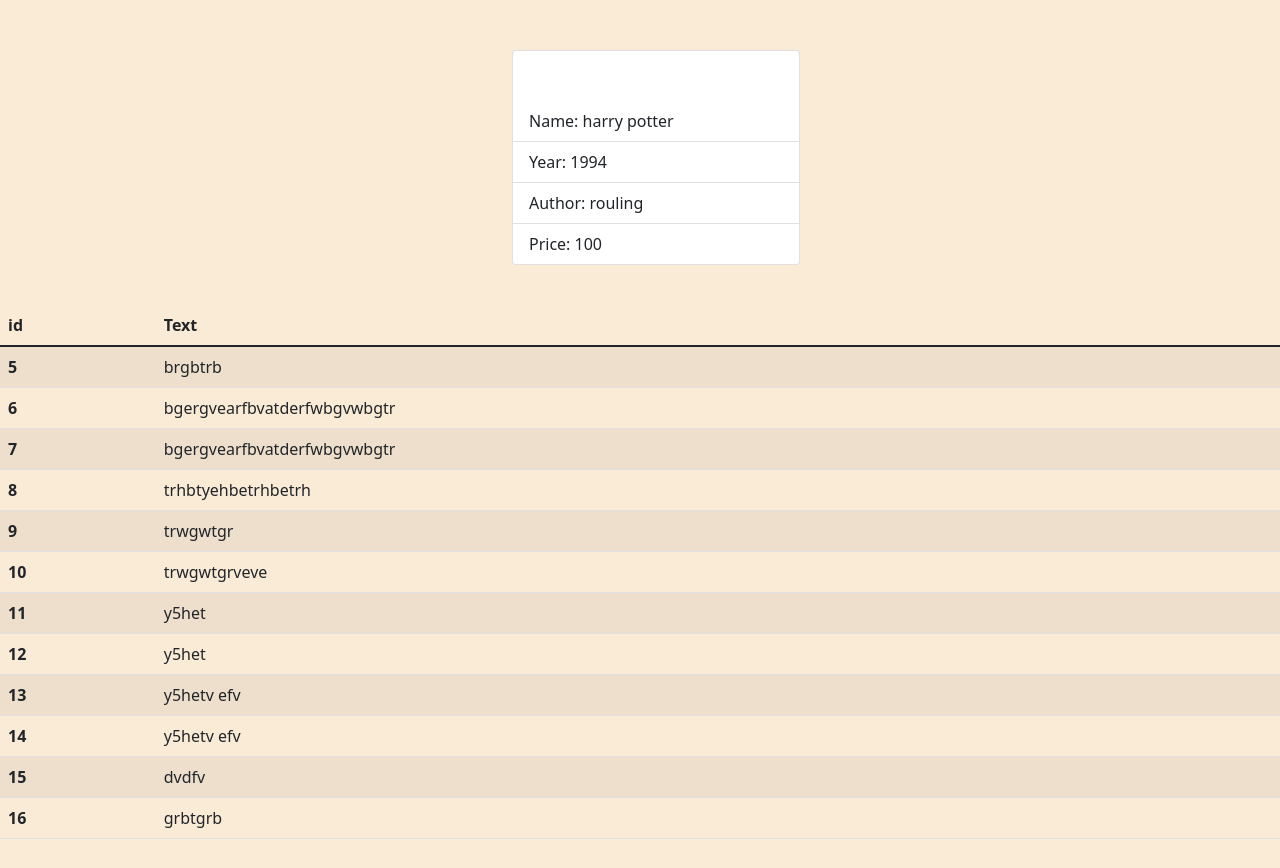
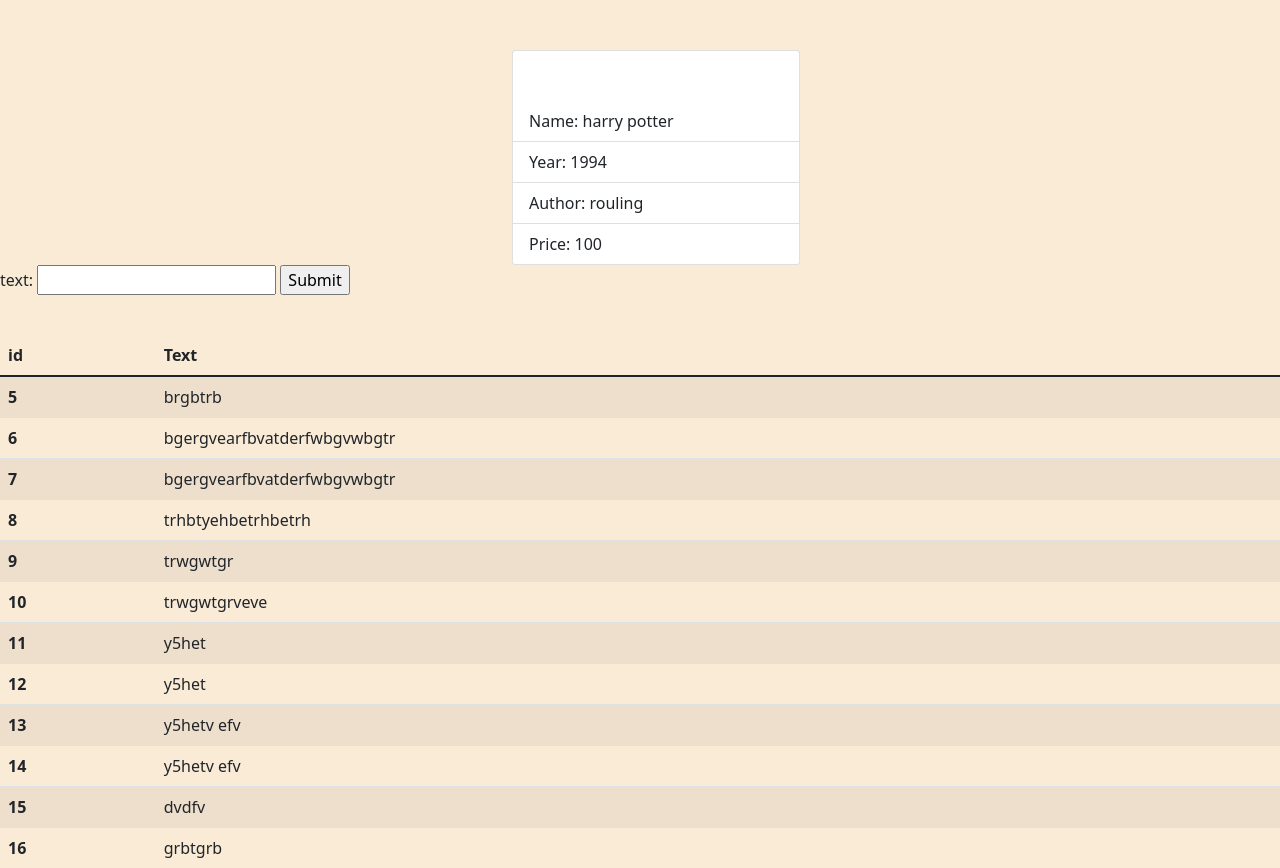
Before and after one commit to mashaBurdo/books, a Django app: page /app/book/1/ in a window 1280 px wide. Shown: the top 868 px of the page. Before the commit the page ends 839 px from the top, so only its background shows below. Run offline with Django 4.2, Linux system fonts and the light colour scheme; data comes from the database, SQL or seed files in the repository; both versions use the stored data as it was after the commit.

Commit message:
lesson 4

```diff
--- /dev/null
+++ b/app/forms.py
@@ -0,0 +1,5 @@
+from django import forms
+
+
+class ReviewForm(forms.Form):
+    text = forms.CharField(label='text', max_length=255)
--- a/app/templates/book.html
+++ b/app/templates/book.html
@@ -13,6 +13,11 @@
         </ul>
     </div>
 
+<form method="post">
+    {% csrf_token %}
+    {{ context.form }}
+    <input type="submit" value="Submit">
+</form>
     <table class="book-table table table-striped table-hover">
         <thead>
         <tr>
--- a/app/views.py
+++ b/app/views.py
@@ -1,7 +1,10 @@
-from django.http import HttpResponse
+from django.http import HttpResponse, HttpResponseRedirect
 from django.shortcuts import render
 from django.shortcuts import get_object_or_404
+from django.urls import reverse
+
 from . import models
+from . import forms
 
 
 def index(request):
@@ -25,10 +28,20 @@ def all_reviews(request):
 
 
 def book_detail(request, book_id):
-    book = get_object_or_404(models.Book, id=book_id)
-    reviews = models.Review.objects.filter(book=book_id)
-    context = {
-        'book': book,
-        'reviews': reviews,
-    }
-    return render(request, 'book.html', {'context': context})
+    if request.method == 'POST':
+        form = forms.ReviewForm(request.POST)
+        if form.is_valid():
+            text = form.cleaned_data['text']
+            book = get_object_or_404(models.Book, id=book_id)
+            models.Review.objects.create(text=text, book=book)
+            return reverse('all_books') # TODO: fix
+    else:
+        form = forms.ReviewForm()
+        book = get_object_or_404(models.Book, id=book_id)
+        reviews = models.Review.objects.filter(book=book_id)
+        context = {
+            'form': form,
+            'book': book,
+            'reviews': reviews,
+        }
+        return render(request, 'book.html', {'context': context})
```
Also changed, not shown: db.sqlite3.
